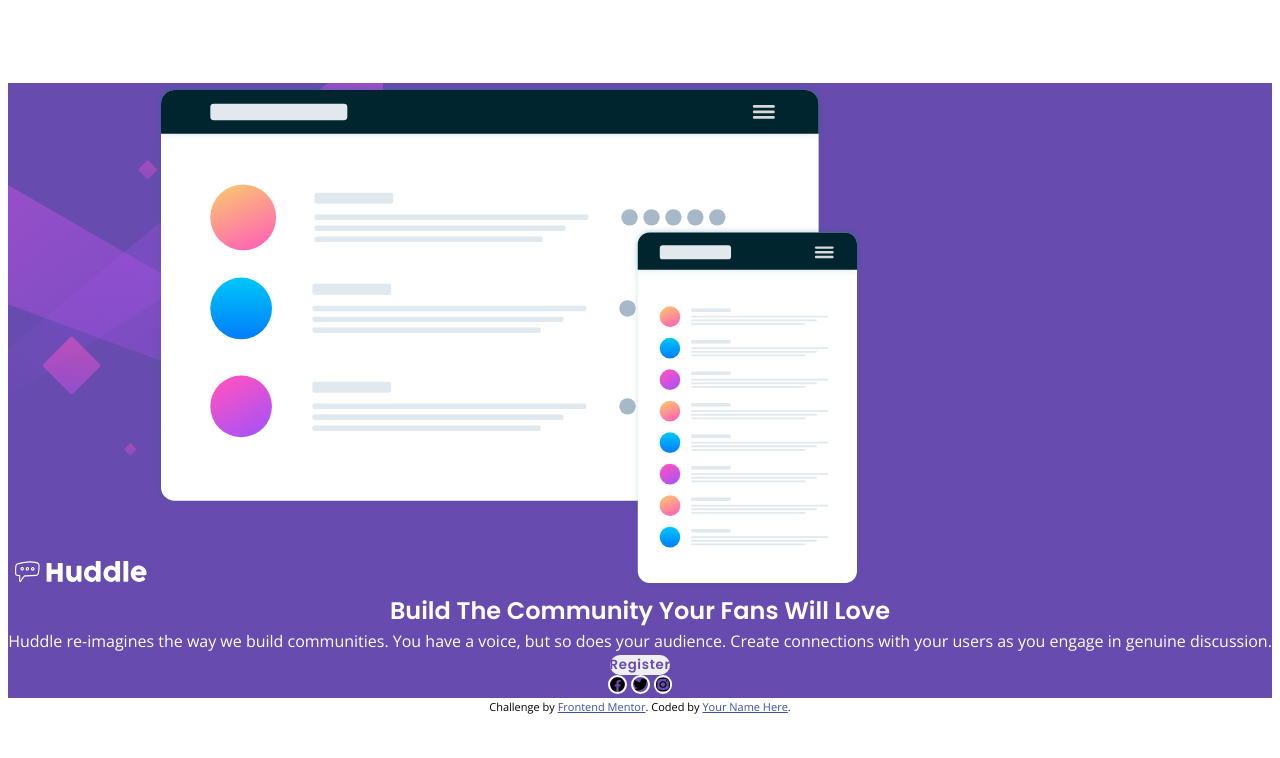
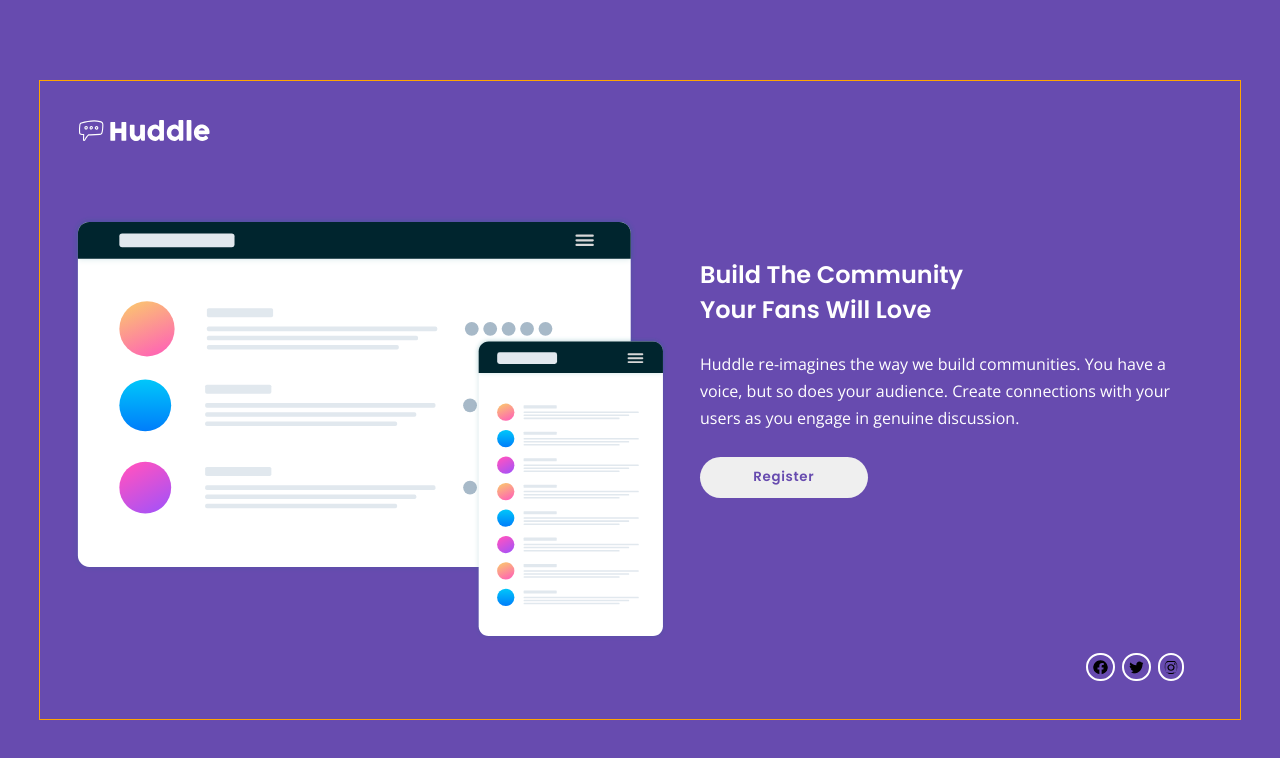
Before and after one commit to Mzu-Soci/Huddle-landing-page, a plain HTML site: page index.html in a window 1280 px wide. Drawn offline with nearby package versions, Linux system fonts and the light colour scheme.

Commit message:
Media queries for desktop site

```diff
--- a/css/style.css
+++ b/css/style.css
@@ -7,15 +7,17 @@ body {
     height: 100vh;
     display: flex;
     align-items: center;
+    background-color: hsl(257, 40%, 49%);
+
 }
 
 main {
-    background-color: hsl(257, 40%, 49%);
+    /* background-color: hsl(257, 40%, 49%); */
 }
 
 .container {
-    /* max-width: 375px; */
     margin: auto;
+    border: orange 1px solid;
 }
 
 .hero_bg {
@@ -23,38 +25,28 @@ main {
 }
 
 .hero_section {
-    /* padding: 2em; */
     position: relative;
     z-index: 1;
 }
 
 .logo {
     height: 35px;
-    /* margin-bottom: 3em; */
-}
-
-.hero_image {
-    /* max-width: 100%; */
 }
 
 .text_content {
-    /* padding: 2em; */
-    text-align: center;
+    /* text-align: center; */
     color: white;
 }
 
 h1 {
     font-family: 'Poppins', sans-serif;
     font-size: x-large;
-    /* max-width: 300px; */
-    /* margin-bottom: .6em; */
 }
 
-p{
+p {
     font-family: 'Open Sans', sans-serif;
     font-weight: 400;
     line-height: 1.7em;
-    /* margin-bottom: 1.5em; */
 }
 
 button {
@@ -64,8 +56,6 @@ button {
     font-family: 'Poppins', sans-serif;
     font-weight: bold;
     letter-spacing: .05em;
-    /* margin-bottom: 6em; */
-    /* padding: 1em 6em; */
 }
 
 .social_icon {
@@ -73,8 +63,13 @@ button {
     border-radius: 100px;
     color: white;
     height: 15px;
-    /* padding: .3em; */
-    /* margin: .1em; */
+    padding: .3em;
+    margin: .1em;
+}
+
+.social_icon {
+    padding: .3em;
+    margin: .1em;
 }
 
 .social_link {
@@ -85,24 +80,67 @@ button {
     font-size: 11px;
     text-align: center;
 }
+
 .attribution a {
     color: hsl(228, 45%, 44%);
+}
+
+@media only screen and (min-width: 600px) {
+    .container {
+        max-width: 1200px;
+        display: flex;
+    }
+
+    .hero_section {
+        max-width: 50%;
+        padding: 2em;
+        /* border: solid white 1px; */
+    }
+
+    .hero_image {
+        max-width: 100%;
+        margin: 4em 0 2em 0;
+    }
+
+    .text_content {
+        max-width: 45%;
+        /* border: solid red 1px; */
+        margin: 11em 0 2em 0;
+    }
+
+    h1 {
+        max-width: 60%;
+        margin-bottom: 1em;
+    }
+
+    p {
+        margin-bottom: 1.5em;
+        max-width: 92%;
+    }
+
+    button {
+        margin-bottom: 11.5em;
+        padding: .8em 4em;
+    }
+
+    .social_section {
+        text-align: right;
+        max-width: 90%;
+
+    }
+
 }
 
 @media only screen and (max-width: 600px) {
     .container {
         max-width: 375px;
-        /* margin: auto; */
     }
 
     .hero_section {
         padding: 2em;
-        /* position: relative; */
-        /* z-index: 1; */
     }
 
     .logo {
-        /* height: 35px; */
         margin-bottom: 3em;
     }
 
@@ -112,42 +150,21 @@ button {
 
     .text_content {
         padding: 2em;
-        /* text-align: center; */
-        /* color: white; */
+        text-align: center;
     }
 
     h1 {
-        /* font-family: 'Poppins', sans-serif; */
-        /* font-size: x-large; */
         max-width: 300px;
         margin-bottom: .6em;
     }
 
     p{
-        /* font-family: 'Open Sans', sans-serif; */
-        /* font-weight: 400; */
-        /* line-height: 1.7em; */
         margin-bottom: 1.5em;
     }
 
     button {
-        /* border-radius: 100px; */
-        /* border-style: none; */
-        /* color: hsl(257, 40%, 49%); */
-        /* font-family: 'Poppins', sans-serif; */
-        /* font-weight: bold; */
-        /* letter-spacing: .05em; */
+        padding: .8em 5em;
         margin-bottom: 6em;
-        padding: 1em 6em;
-    }
-
-    .social_icon {
-        /* border: solid 2px white; */
-        /* border-radius: 100px; */
-        /* color: white; */
-        /* height: 15px; */
-        padding: .3em;
-        margin: .1em;
     }
 
 }
--- a/index.html
+++ b/index.html
@@ -24,42 +24,44 @@
   </head>
   <body>
     <div class="container">
-      <main>
-        <img class="hero_bg" src="images/bg-mobile.svg" alt="">
+      <!-- <main> -->
+      <!-- <img class="hero_bg" src="images/bg-mobile.svg" alt="" /> -->
 
       <div class="hero_section">
         <img src="images/logo.svg" alt="" class="logo" />
-          <img
-            src="images/illustration-mockups.svg"
-            alt=""
-            class="hero_image"
-          />
+        <img src="images/illustration-mockups.svg" alt="" class="hero_image" />
       </div>
 
       <div class="text_content">
-          <h1>Build The Community Your Fans Will Love</h1>
+        <h1 class="body_h1">Build The Community Your Fans Will Love</h1>
         <p>
-            Huddle re-imagines the way we build communities. You have a voice,
-            but so does your audience. Create connections with your users as you
+          Huddle re-imagines the way we build communities. You have a voice, but
+          so does your audience. Create connections with your users as you
           engage in genuine discussion.
         </p>
         <button>Register</button>
         <div class="social_section">
-            <a href="" class="social_link"><img class="social_icon" src="images/facebook-icon.svg" alt=""></a>
-            <a href="" class="social_link"><img class="social_icon" src="images/twitter-icon.svg" alt=""></a>
-            <a href="" class="social_link"><img class="social_icon" src="images/instagram-icon.svg" alt=""></a>
+          <a href="" class="social_link"
+            ><img class="social_icon" src="images/facebook-icon.svg" alt=""
+          /></a>
+          <a href="" class="social_link"
+            ><img class="social_icon" src="images/twitter-icon.svg" alt=""
+          /></a>
+          <a href="" class="social_link"
+            ><img class="social_icon" src="images/instagram-icon.svg" alt=""
+          /></a>
         </div>
       </div>
-      </main>
+      <!-- </main> -->
 
-      <footer>
+      <!-- <footer>
         <p class="attribution">
           Challenge by
           <a href="https://www.frontendmentor.io?ref=challenge" target="_blank"
             >Frontend Mentor</a
           >. Coded by <a href="#">Your Name Here</a>.
         </p>
-      </footer>
+      </footer> -->
     </div>
   </body>
 </html>
```
Lines whose indentation alone changed are shown as unchanged.
